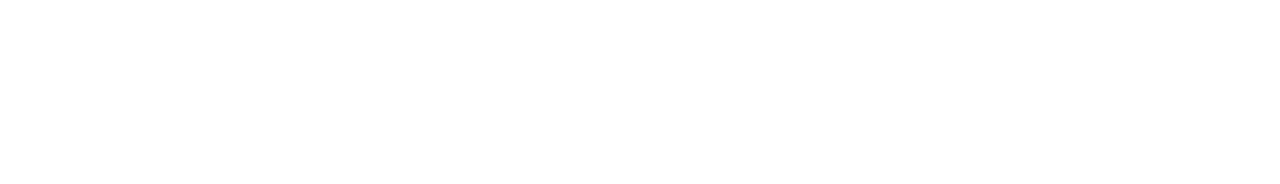
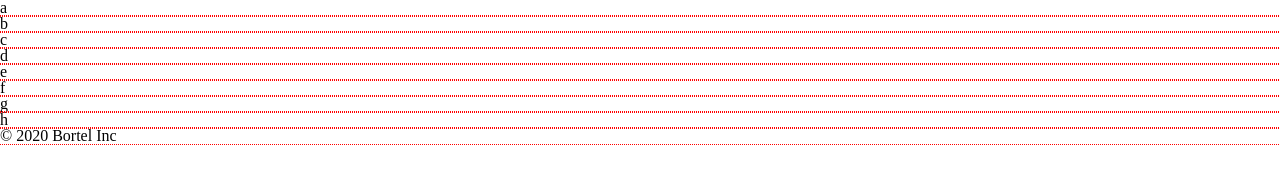
Before and after one commit to Chris-Bortel/lab-01, a plain HTML site: page index.html in a window 1280 px wide. Drawn offline with Linux system fonts and the light colour scheme.

Commit message:
scaffold is complete

```diff
--- a/css/base.css
+++ b/css/base.css
@@ -0,0 +1,9 @@
+/* - **base.css** should contain any general styling on top of what is provided by a reset.css or normalize.css file (these files will be discussed in further detail in lecture)
+  - Apply to elements such as body and main
+  - Examples include styling of overall font and background color */
+
+
+* {
+  outline: 1px dotted red;
+  box-sizing: border-box;
+}
--- a/css/layout.css
+++ b/css/layout.css
@@ -0,0 +1,14 @@
+/* - **layout.css** should contain general positioning on the page
+  - Apply to elements such as header, footer, nav, aside
+  - Classes and IDs can be included here */
+
+
+
+
+  @media (min-width: 1281px) {
+
+    body {
+      background-color: salmon;
+    }
+
+  }
--- a/index.html
+++ b/index.html
@@ -1,7 +1,29 @@
 <!DOCTYPE html>
 <html>
   <head>
-    <title></title>
+    <title>Lab: 01 - SMACSS and Responsive Web Design</title>
+    <link rel="stylesheet" href="css/reset.css">
+    <link rel="stylesheet" href="css/styles.css">
   </head>
+  <body>
+    <header>
+      <h1>a</h1>
+    </header>
+    <main>
+      <section>
+        <aside>b</aside>
+        <div>c</div>
+        <div>d</div>
+      </section>
 
+      <article>
+        <p>e</p>
+        <p>f</p>
+        <p>g</p>
+        <p>h</p>
+      </article>
+    </main>
+    <footer>&copy; 2020 Bortel Inc</footer>
+
+  </body>
 </html>
```
Also changed, not shown: assets/lab-01 wireframe-mobile-view.png (added), assets/lab-01 wireframe_desktop-view.png (added), css/styles.css (line endings or trailing spaces), 1 other file.
